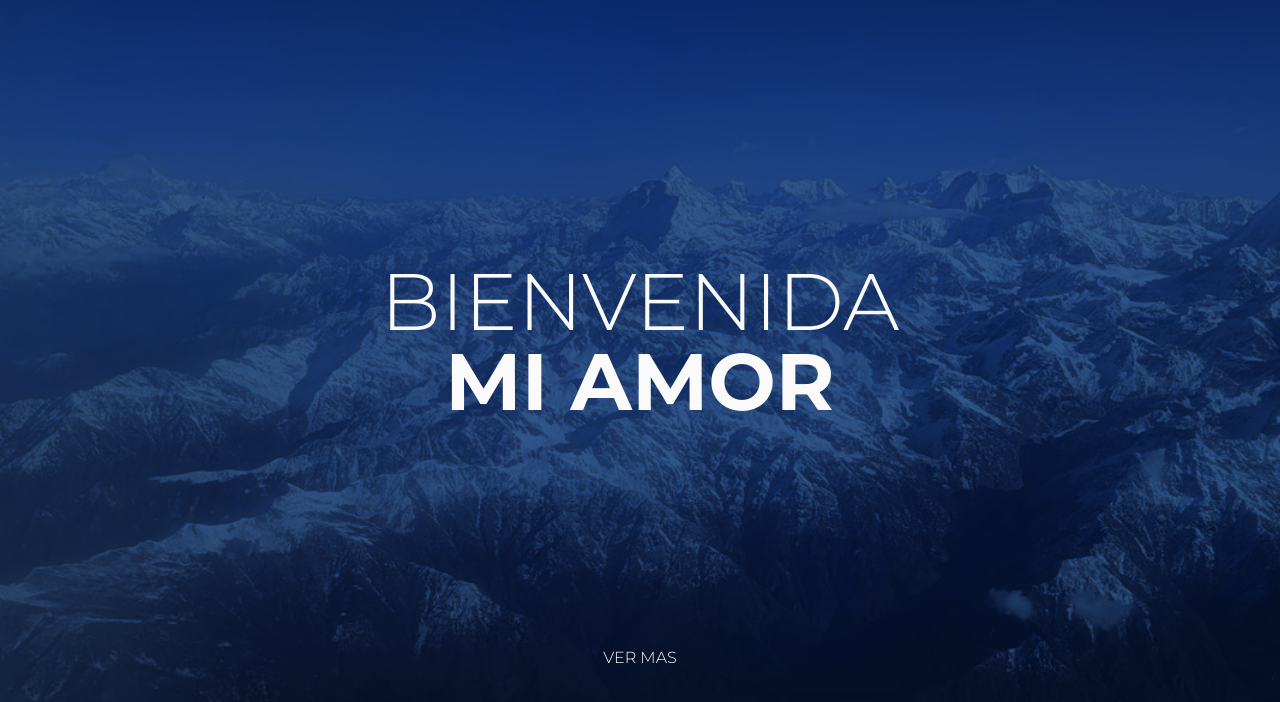
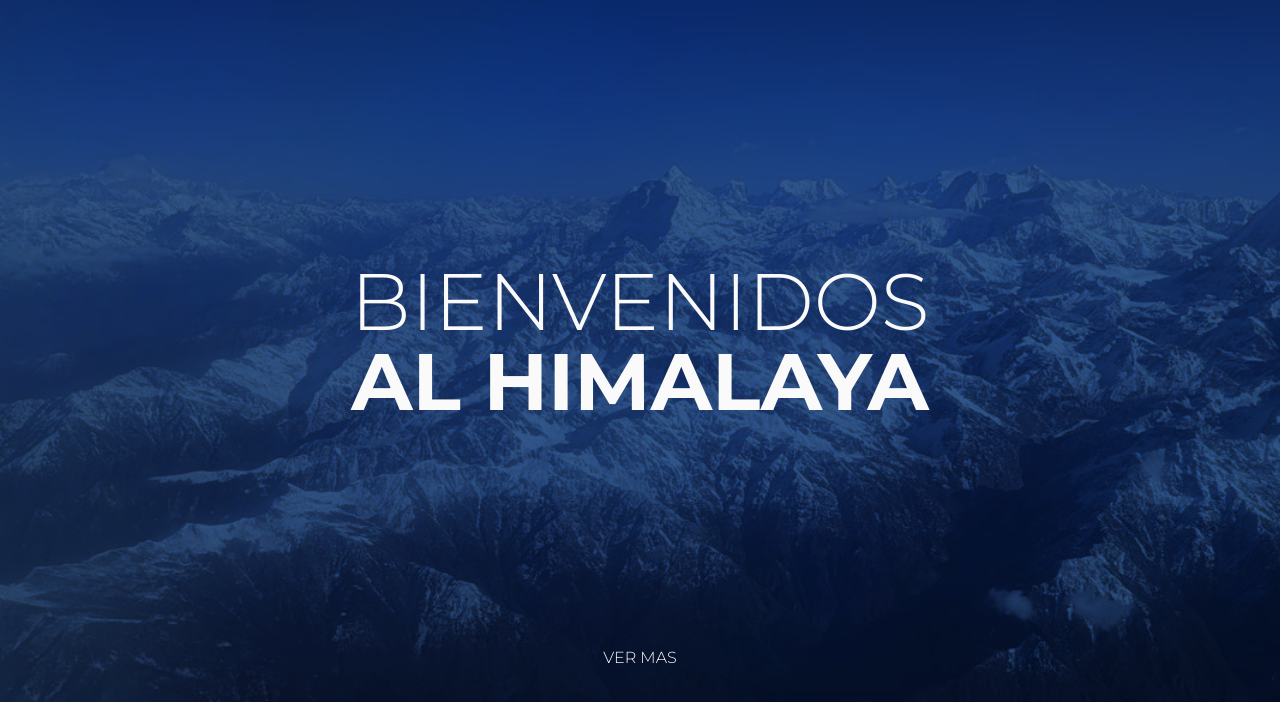
Before and after one commit to juanrosol/mi-primer-landing, a plain HTML site: page index.html in a window 1280 px wide. Shown: the part 98-800 px from the top of the page. Drawn offline with Linux system fonts and the light colour scheme.

Commit message:
midifique-himalaya

```diff
--- a/index.html
+++ b/index.html
@@ -21,7 +21,7 @@
     </nav>
     <section class="hero_section">
       <div class="hero_section-text">
-        <h1>Bienvenida <span>mi amor</span></h1>
+        <h1>Bienvenidos <span>al himalaya</span></h1>
       </div>
       <div class="hero_section-more">
         <p>Ver mas</p>
```
